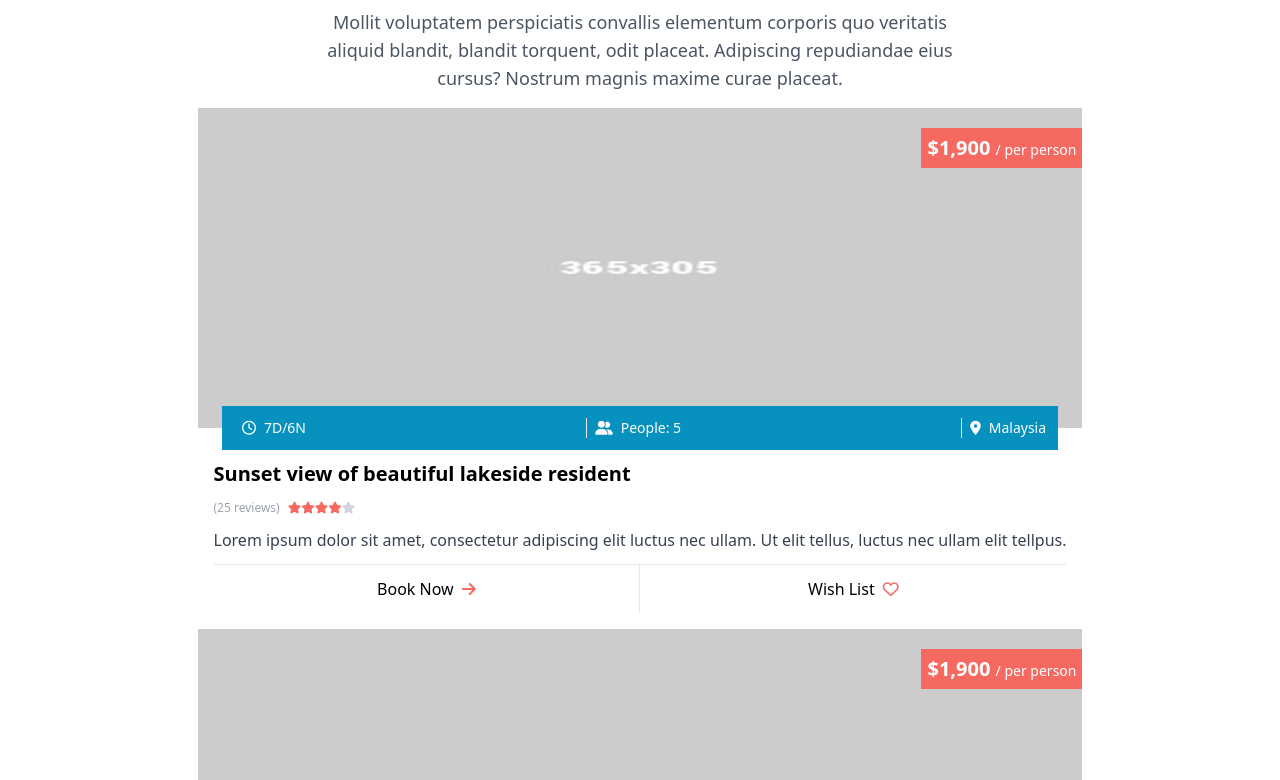
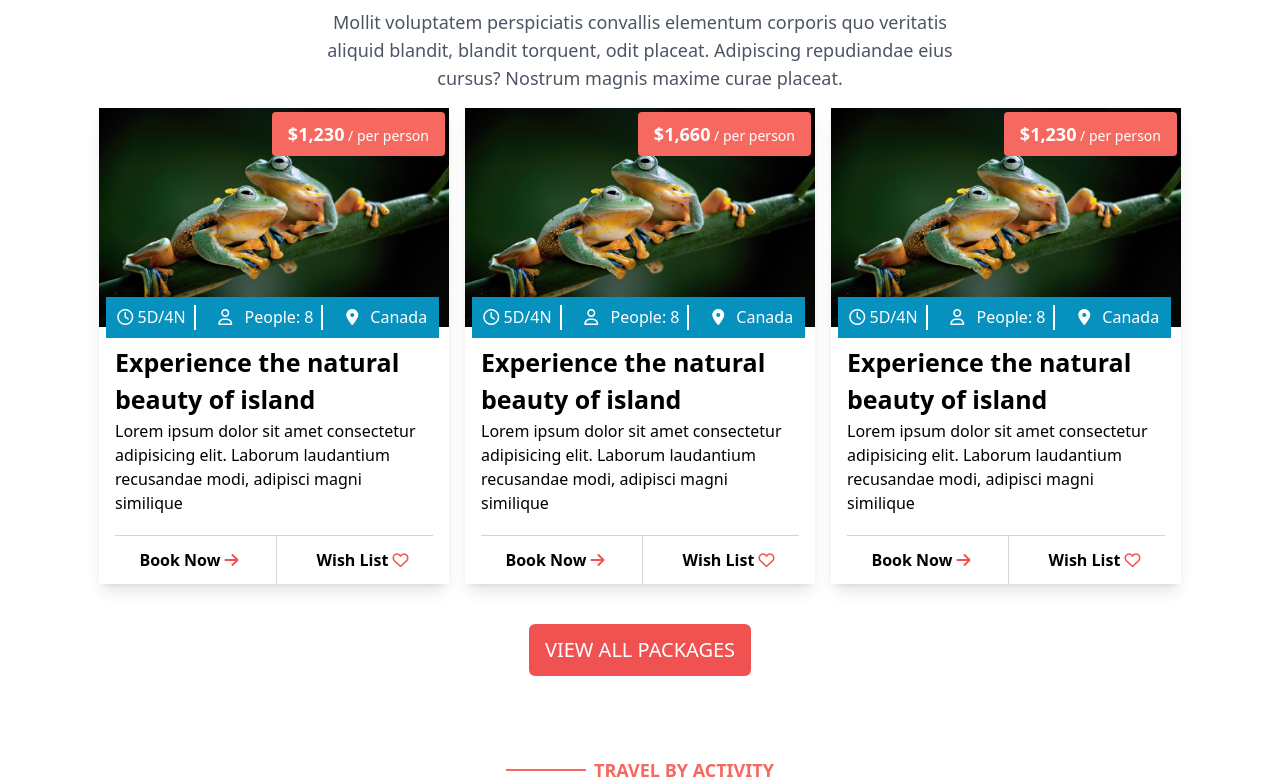
Before and after one commit to mo7amed4a/Travel-App, a React (Vite) app: page / in a window 1280 px wide. Shown: the part 2016-2796 px from the top of the page. Built offline with nearby package versions, Linux system fonts and the light colour scheme.

Commit message:
#mohamed add package component

```diff
--- a/src/components/Home/Thirdpart/Thirdpart.jsx
+++ b/src/components/Home/Thirdpart/Thirdpart.jsx
@@ -58,7 +58,66 @@ export default function Thirdpart() {
 
       <div className="container mx-auto p-4 flex gap-4 justify-center items-center  flex-wrap">
         {carts.map((cart, index) => (
-          <PackageComponnet key={index}/>
+          // <PackageComponnet key={index}/>
+          <div className="flex flex-col md:flex-row" key={index}>
+            <div className="md:w-[350px] shadow-lg relative">
+              <div>
+                <img src={cart.img1} alt="destination" className="" />
+                <div className="absolute top-1 right-1 bg-primary text-white px-4 py-2 rounded sm:text-sm md:text-base lg:text-lg">
+                  <span className="font-bold">${cart.price}</span>
+                  <span className="text-xs md:text-sm"> / per person</span>
+                </div>
+                <div className="w-[95%] bg-secondary relative bottom-[30px]  left-[2%] right-[2%]">
+                  <div
+                    className="flex text-white py-2 justify-around"
+                  >
+                    <div className="flex items-center gap-2">
+                      <span>
+                        <i className="fa-regular fa-clock"></i>{" "}
+                        <span>{cart.clock}</span>
+                      </span>
+                      <div className="w-[2px] bg-[#ffffff] h-[25px]"></div>
+                    </div>
+                    <div className="flex items-center gap-2">
+                      <span>
+                        <i className="fa-regular fa-user"></i>{" "}
+                        <span className="ml-2">People: {cart.people}</span>
+                      </span>
+                      <div className="w-[2px] bg-[#ffffff] h-[25px]"></div>
+                    </div>
+                    <div className="flex items-center gap-2">
+                      <span>
+                        <i className="fa-solid fa-location-dot"></i>{" "}
+                        <span className="ml-2">{cart.location}</span>
+                      </span>
+                    </div>
+                  </div>
+                </div>
+              </div>
+              <div className="px-4 -mt-10">
+                <h2
+                  className="mt-4"
+                  style={{ fontSize: "25px", fontWeight: "bold" }}
+                >
+                  {cart.title}
+                </h2>
+                <p>{cart.details}</p>
+                <div
+                  className="flex font-bold divide-x mt-5 divide-gray-300 border-t border-t-gray-300"
+                  style={{ justifyContent: "space-around" }}
+                >
+                  <Link className="pointer-events-auto p-3">
+                    Book Now{" "}
+                    <i className="fa-solid text-red-500 fa-arrow-right"></i>
+                  </Link>
+                  <Link className="ps-10 p-3">
+                    Wish List{" "}
+                    <i className="fa-regular text-red-500 fa-heart"></i>
+                  </Link>
+                </div>
+              </div>
+            </div>
+          </div>
         ))}
       </div>
 
--- a/src/components/packegs/packageComponnet.jsx
+++ b/src/components/packegs/packageComponnet.jsx
@@ -48,10 +48,10 @@ export default function PackageComponnet() {
             Lorem ipsum dolor sit amet, consectetur adipiscing elit luctus nec
             ullam. Ut elit tellus, luctus nec ullam elit tellpus.
           </p>
-          <div className="flex justify-between bottom-1">
+          <div className="flex justify-between bottom-1 divide-x-2">
             <a
               href="#"
-              className="w-full text-center p-3 border-t border-e flex items-center gap-x-2 justify-center group hover:text-secondary"
+              className="w-full text-center p-3 border-t flex items-center gap-x-2 justify-center group hover:text-secondary"
             >
               Book Now
               <i className="fas fa-arrow-right text-primary group-hover:text-secondary"></i>
--- a/src/layout/app.layout.jsx
+++ b/src/layout/app.layout.jsx
@@ -11,6 +11,8 @@ import NotFoundPage from '../pages/not-found/NotFound'
 export default function AppLayout() {
     const [scrollPage, setScrollPage] = useState(false);
   useEffect(() => {
+
+
     const handleScroll = () => {
       setScrollPage(window.scrollY > 10);
     };
```
Also changed, not shown: src/layout/dashoard.layout.jsx (+6 -2 lines), src/App.jsx (line endings or trailing spaces).
